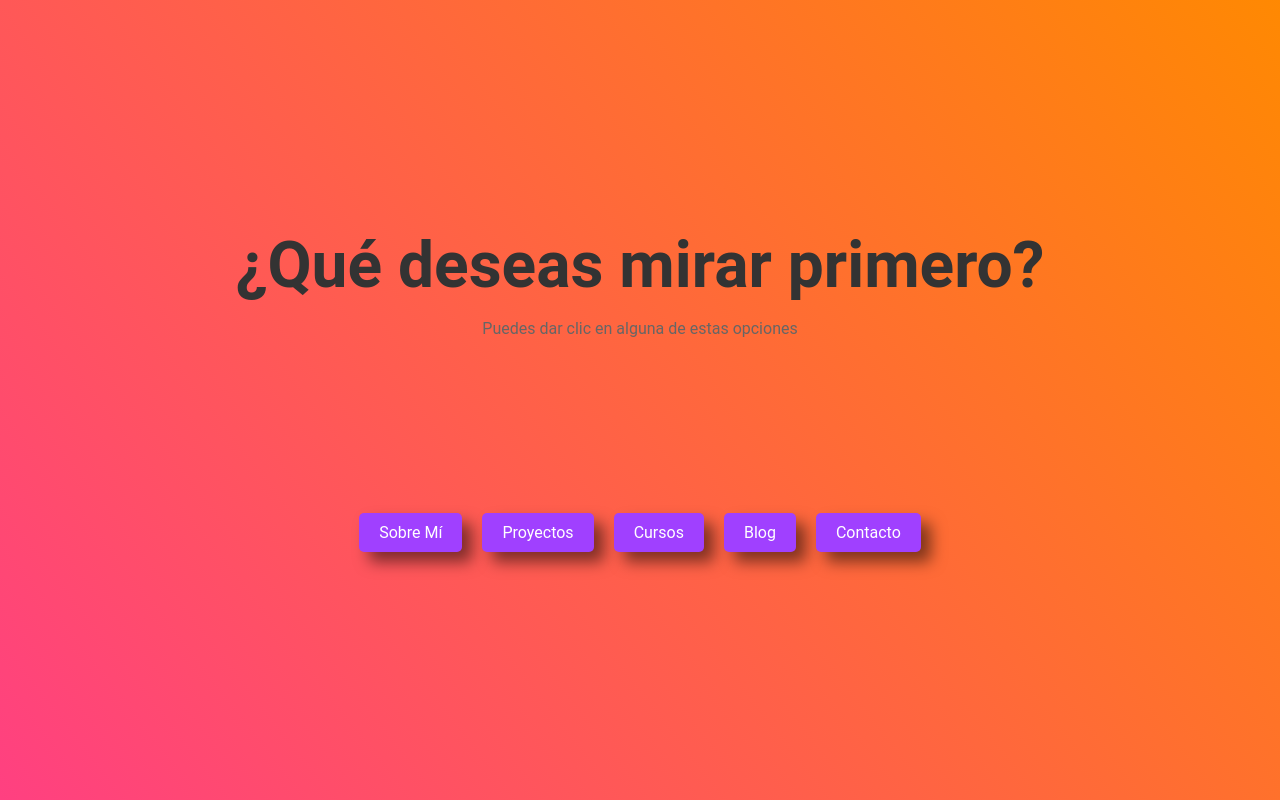
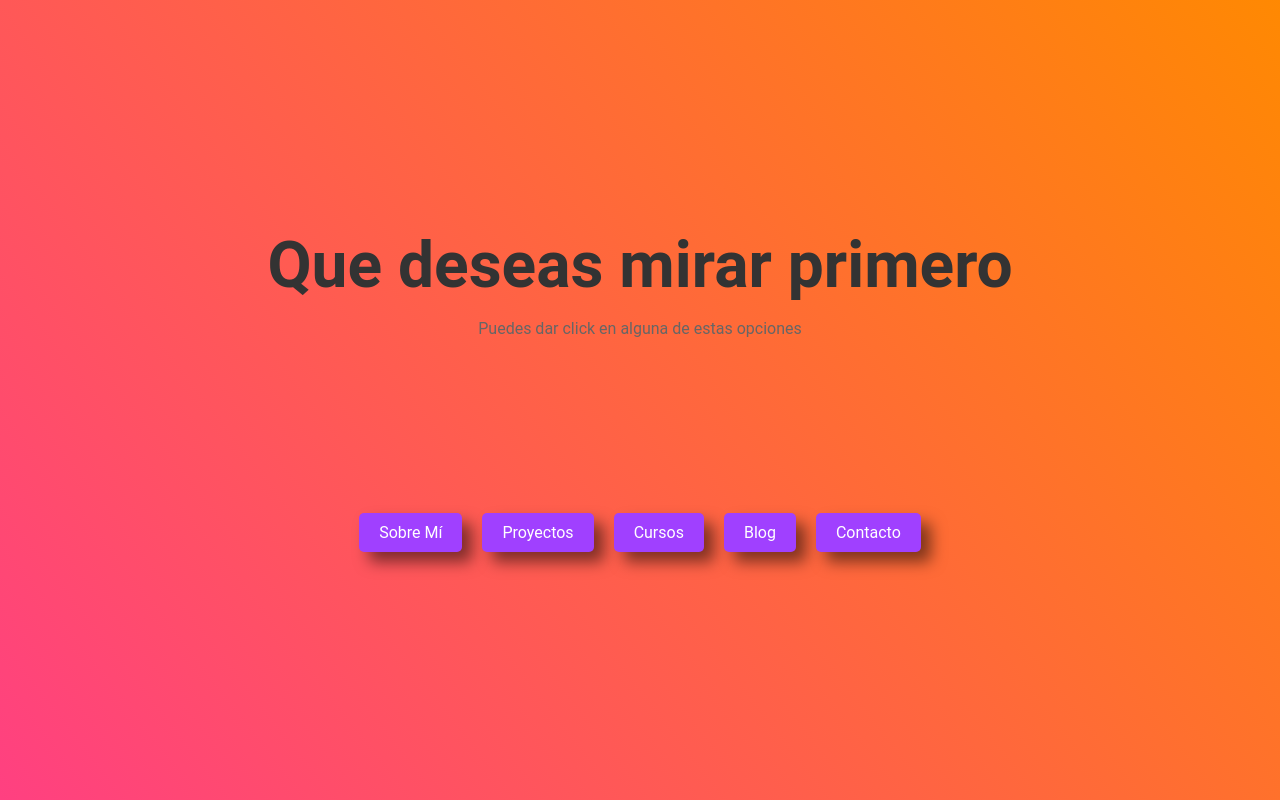
Before and after one commit to OctavioPF/mi-portafolio-REACT, a React (Create React App) app: page /home in a window 1280 px wide. Shown: the part 840-1640 px from the top of the page. Built offline with nearby package versions, Linux system fonts and the light colour scheme.

Commit message:
Update Home.js

```diff
--- a/src/components/Home.js
+++ b/src/components/Home.js
@@ -1,12 +1,8 @@
-import React, { useState } from 'react';
+import React from 'react';
 import './Home.css';
 
 const Home = () => {
-    const [setShowMore] = useState(false);
-
     const handleConoceMasClick = () => {
-        setShowMore(true);
-        // Esto moverá la vista hasta el final del contenido actual de la página
         window.scrollTo({ top: document.body.scrollHeight, behavior: 'smooth' });
     };
 
@@ -22,8 +18,8 @@ const Home = () => {
             <div>
                 <nav className="navigation">
                     <div className="navigation-content">
-                        <h1>¿Qué deseas mirar primero?</h1>
-                        <p>Puedes dar clic en alguna de estas opciones</p>
+                        <h1>Que deseas mirar primero</h1>
+                        <p>Puedes dar click en alguna de estas opciones</p>
                         <div className="tooltip-container">
                             <a href="/sobre-mi" className="btn-nav">Sobre Mí</a>
                             <span className="tooltip">Aquí podrás encontrar información relevante sobre mí, quien soy y las habilidades técnicas y blandas que tengo.</span>
```
